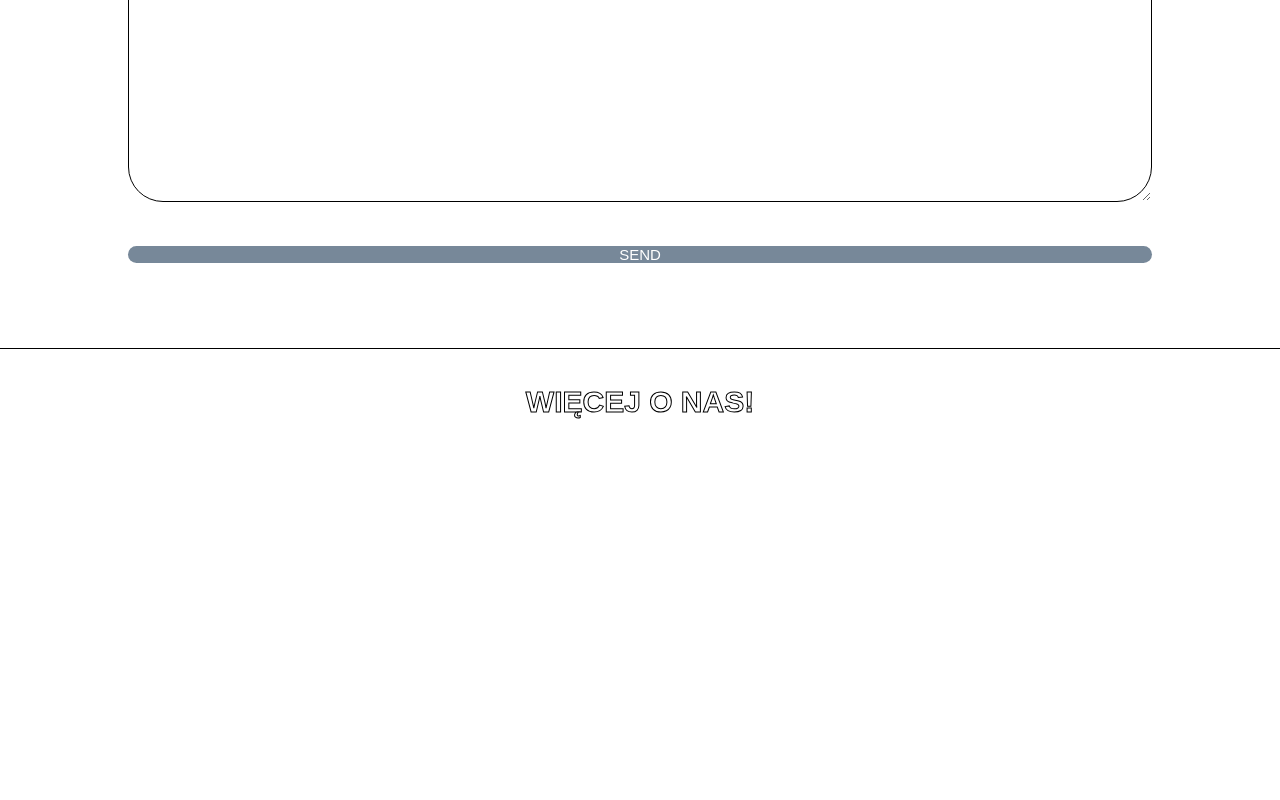
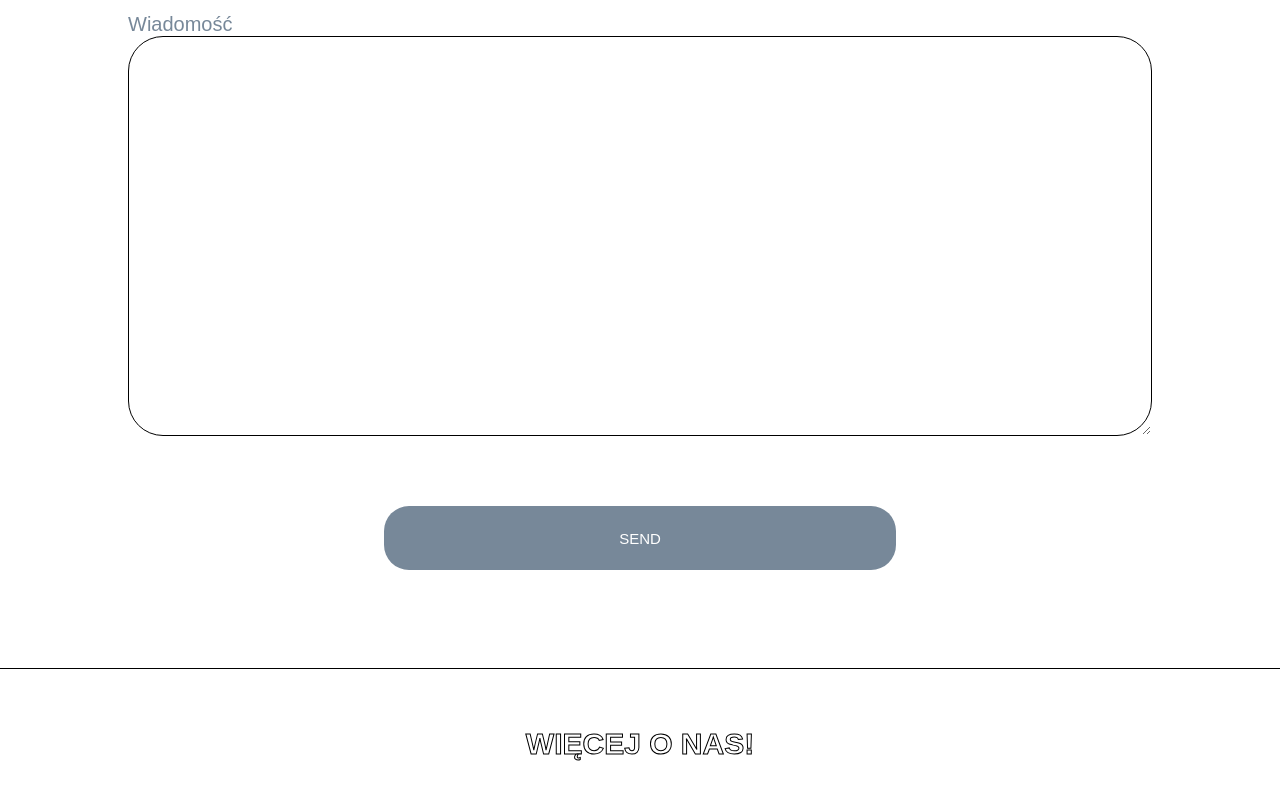
Before and after one commit to Adaxelx/BusinessPage, a React (Create React App) app: page /contact in a window 1280 px wide. Shown: the part 932-1732 px from the top of the page. Built offline with nearby package versions, Linux system fonts and the light colour scheme.

Commit message:
add media.sass file

```diff
--- /dev/null
+++ b/src/css/_media.sass
@@ -0,0 +1,50 @@
+@media (orientation: landscape)
+
+    /* home */
+
+    .homeImg
+        width: 80%
+        left: 10%
+
+
+    /* about */
+
+    .aboutPage
+        height: 250vh
+        & .aboutImg
+            width: 70%
+            height: 60vh
+
+    /* offer */
+
+    .offer
+        height: 380vh
+        & .img
+            height: 90vh
+            width: 80%
+
+
+    /* contact */
+
+    .contact
+        height: 200vh
+        .contactForm
+            height: 120vh
+            & input
+                height: 10vh
+            & textarea
+                height: 50vh
+                padding: 1rem 2rem 1rem 2rem
+            & button
+                width: 40%
+                height:  8vh
+    /* footer */
+
+    footer
+        height: 100vh
+        & div
+            width: 80%
+            font-size: 1.5rem
+        & .header
+            font-size: 2rem
+            color: gray
--- a/src/css/style.sass
+++ b/src/css/style.sass
@@ -8,7 +8,7 @@
 @import './_Offer.sass'
 @import './_Nav.sass'
 @import './_Loading.sass'
-
+@import './_media.sass'
 html
     font-size: 10px
 
```
Also changed, not shown: src/css/_Place.sass (line endings or trailing spaces).
